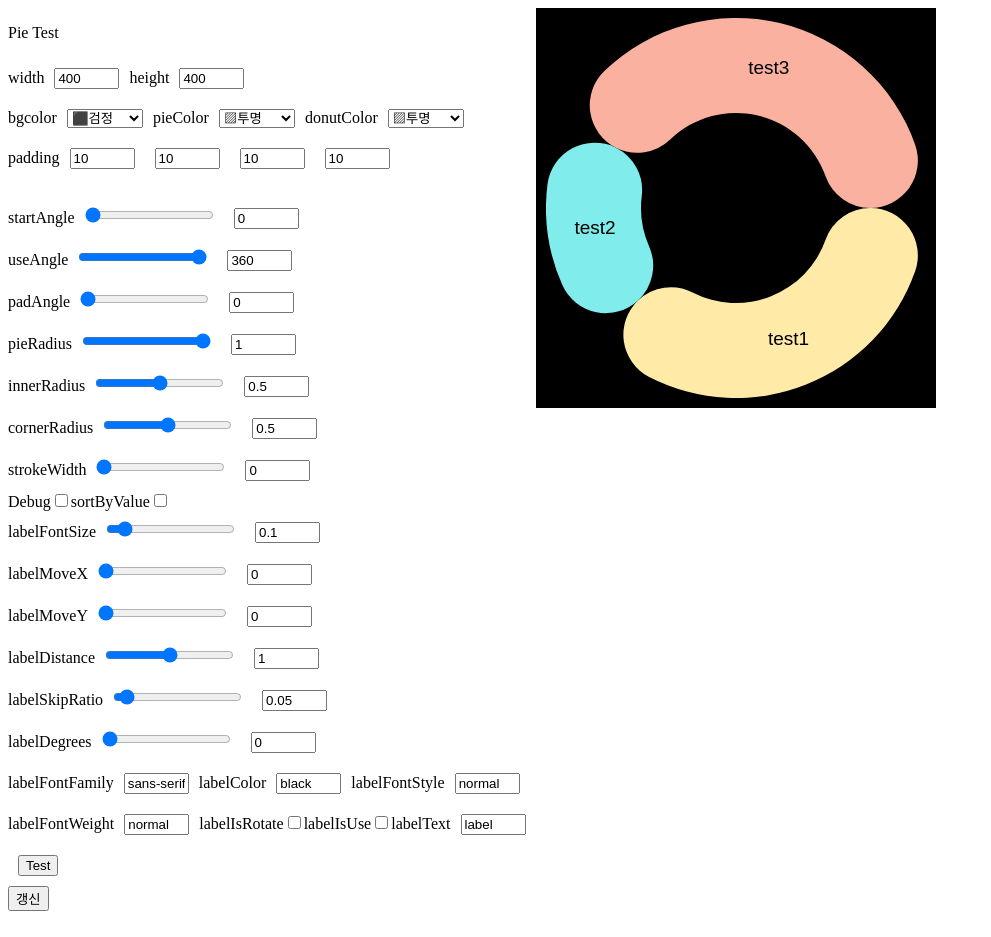
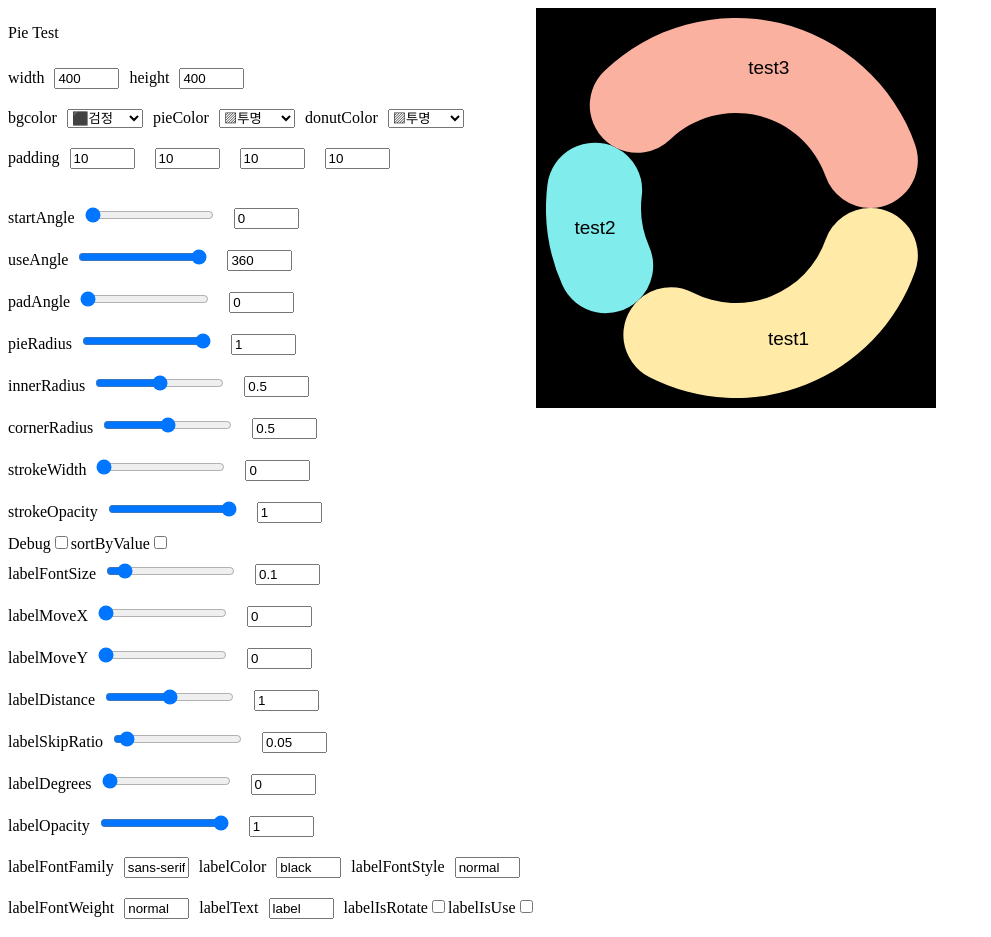
Before and after one commit to sdh20282/jetty-chart, a React (Create React App) app: page / in a window 1280 px wide. Shown: the top 937 px of the page, without its empty margins (0-991 px from the left). Built offline with nearby package versions, Linux system fonts and the light colour scheme.

Commit message:
Feat : 파이 차트 속성 추가

```diff
--- a/src/jetty-chart/src/pies/Pie.js
+++ b/src/jetty-chart/src/pies/Pie.js
@@ -13,6 +13,7 @@ import {
   DEFAULT_SORT_BY_VALUE,
   DEFAULT_START_ANGLE,
   DEFAULT_STROKE_COLOR,
+  DEFAULT_STROKE_OPACITY,
   DEFAULT_STROKE_WIDTH,
   DEFAULT_USE_ANGLE,
 } from "./constants/pieSetting";
@@ -57,13 +58,14 @@ const Pie = ({
   },
   pieSettings = {
     color: DEFAULT_COLOR,
-    strokeColor: DEFAULT_STROKE_COLOR,
     pieRadius: DEFAULT_PIE_RADIUS, // 파이 반지름, default 1
     innerRadius: DEFAULT_INNER_RADIUS, // 내부원 크기, default 0
     cornerRadius: DEFAULT_CORNER_RADIUS, // 조각 둥글기, default 0
     startAngle: DEFAULT_START_ANGLE, // 시작 위치 각도, default 0
     padAngle: DEFAULT_PAD_ANGLE, // 조각 크기, default 100
+    strokeColor: DEFAULT_STROKE_COLOR,
     strokeWidth: DEFAULT_STROKE_WIDTH,
+    strokeOpacity: DEFAULT_STROKE_OPACITY,
     useAngle: DEFAULT_USE_ANGLE,
     sortByValue: DEFAULT_SORT_BY_VALUE,
   },
@@ -81,6 +83,7 @@ const Pie = ({
     labelSkipRatio: DEFAULT_LABEL_SKIP_RATIO,
     labelIsUse: DEFAULT_LABEL_IS_USE,
     labelDegrees: DEFAULT_LABEL_DEGREES,
+    labelOpacity: DEFAULT_STROKE_OPACITY,
   },
 }) => {
   // 테스트용
--- a/src/jetty-chart/src/pies/components/PiePiece.js
+++ b/src/jetty-chart/src/pies/components/PiePiece.js
@@ -15,6 +15,7 @@ const PiePiece = ({
   index,
   strokeColor,
   strokeWidth,
+  strokeOpacity,
   ratio,
   value,
   labelColor,
@@ -30,6 +31,7 @@ const PiePiece = ({
   labelIsUse,
   labelSkipRatio,
   labelDegrees,
+  labelOpacity,
   label,
 }) => {
   return (
@@ -46,6 +48,7 @@ const PiePiece = ({
         color={color}
         strokeColor={strokeColor}
         strokeWidth={strokeWidth}
+        strokeOpacity={strokeOpacity}
         ratio={ratio}
         value={value}
       />
@@ -65,6 +68,7 @@ const PiePiece = ({
         labelSkipRatio={labelSkipRatio}
         labelIsUse={labelIsUse}
         labelDegrees={labelDegrees}
+        labelOpacity={labelOpacity}
         label={label}
         ratio={ratio}
         value={value}
--- a/src/jetty-chart/src/pies/components/PiePieceLabel.js
+++ b/src/jetty-chart/src/pies/components/PiePieceLabel.js
@@ -16,6 +16,7 @@ const PiePieceLabel = ({
   labelIsUse,
   labelSkipRatio,
   labelDegrees,
+  labelOpacity,
   label,
   value,
   ratio,
@@ -35,11 +36,12 @@ const PiePieceLabel = ({
       dominantBaseline="middle"
       transform={`rotate(${(labelIsRotate ? degrees : 0) + labelDegrees})`}
       transform-origin={`${x} ${y}`}
+      opacity={labelOpacity}
     >
       {labelIsUse &&
         labelSkipRatio < ratio &&
         (labelText === "ratio"
-          ? Math.round(ratio * 100) / 100
+          ? Math.round(ratio * 100) + "%"
           : labelText === "value"
           ? value
           : labelText === "label"
--- a/src/jetty-chart/src/pies/components/PiePiecePath.js
+++ b/src/jetty-chart/src/pies/components/PiePiecePath.js
@@ -13,8 +13,9 @@ const PiePiecePath = ({
   calcVertexGroup,
   color,
   strokeColor,
+  strokeWidth,
+  strokeOpacity,
   isLargeArcGroup,
-  strokeWidth,
 }) => {
   const innerPath = `${tangentLineGroup[2].x},${tangentLineGroup[2].y}
   A ${cornerInnerRadius},${cornerInnerRadius},0,0,1,${calcVertexGroup[2].x},${calcVertexGroup[2].y}
@@ -39,6 +40,7 @@ const PiePiecePath = ({
         fill={color}
         stroke={strokeColor}
         strokeWidth={strokeWidth}
+        strokeOpacity={strokeOpacity}
       />
     </>
   );
--- a/src/jetty-chart/src/pies/components/PieSvg.js
+++ b/src/jetty-chart/src/pies/components/PieSvg.js
@@ -60,6 +60,7 @@ const PieSvg = ({ data, generalSettings, pieSettings, labelSettings, debugTool }
           color={pieSettings.color[index % data.length]}
           strokeColor={pieSettings.strokeColor[index % data.length]}
           strokeWidth={pieSettings.strokeWidth}
+          strokeOpacity={pieSettings.strokeOpacity}
           pieRadius={piece.pieRadius}
           innerRadius={piece.innerRadius}
           cornerInnerRadius={piece.cornerInnerRadius}
@@ -84,6 +85,7 @@ const PieSvg = ({ data, generalSettings, pieSettings, labelSettings, debugTool }
           labelIsUse={labelSettings.labelIsUse}
           labelSkipRatio={labelSettings.labelSkipRatio}
           labelDegrees={labelSettings.labelDegrees}
+          labelOpacity={labelSettings.labelOpacity}
           label={piece.label}
           key={index}
         />
--- a/src/jetty-chart/src/pies/constants/labelSettings.js
+++ b/src/jetty-chart/src/pies/constants/labelSettings.js
@@ -11,3 +11,4 @@ export const DEFAULT_LABEL_DEGREES = 0;
 export const DEFAULT_LABEL_TEXT = "label";
 export const DEFAULT_LABEL_SKIP_RATIO = 0.05;
 export const DEFAULT_LABEL_IS_USE = true;
+export const DEFAULT_LABEL_OPACITY = 1;
--- a/src/jetty-chart/src/pies/constants/pieSetting.js
+++ b/src/jetty-chart/src/pies/constants/pieSetting.js
@@ -6,7 +6,6 @@ export const DEFAULT_START_ANGLE = 0;
 export const DEFAULT_USE_ANGLE = 360;
 export const DEFAULT_PAD_ANGLE = 0;
 export const DEFAULT_DEBUG_TOOL = false;
-export const DEFAULT_STROKE_WIDTH = 0;
 export const DEFAULT_SORT_BY_VALUE = false;
 export const DEFAULT_COLOR = [
   "#ffeaa7",
@@ -18,6 +17,8 @@ export const DEFAULT_COLOR = [
   "#fd79a8",
   "#55efc4",
 ];
+export const DEFAULT_STROKE_WIDTH = 0;
+export const DEFAULT_STROKE_OPACITY = 1;
 export const DEFAULT_STROKE_COLOR = [
   "#e5d296",
   "#74d4d4",
--- a/src/jetty-chart/src/pies/testFile/PieTestSetting.js
+++ b/src/jetty-chart/src/pies/testFile/PieTestSetting.js
@@ -22,6 +22,7 @@ const PieTestSetting = ({
   const [color, setColor] = useState(pieSettings.color);
   const [strokeColor, setStrokeColor] = useState(pieSettings.strokeColor);
   const [strokeWidth, setStrokeWidth] = useState(pieSettings.strokeWidth);
+  const [strokeOpacity, setStrokeOpacity] = useState(pieSettings.strokeOpacity);
   const [startAngle, setStartAngle] = useState(pieSettings.startAngle);
   const [padAngle, setPadAngle] = useState(pieSettings.padAngle);
   const [pieRadius, setPieRadius] = useState(pieSettings.pieRadius);
@@ -43,6 +44,7 @@ const PieTestSetting = ({
   const [labelSkipRatio, setLabelSkipRatio] = useState(labelSettings.labelSkipRatio);
   const [labelIsUse, setLabelIsUse] = useState(labelSettings.labelIsUse);
   const [labelDegrees, setLabelDegrees] = useState(labelSettings.labelDegrees);
+  const [labelOpacity, setLabelOpacity] = useState(labelSettings.labelOpacity);
   const colorOption = [
     { value: "transparent", name: "▨투명" },
     { value: "black", name: "⬛검정" },
@@ -74,6 +76,7 @@ const PieTestSetting = ({
       innerRadius,
       cornerRadius,
       strokeWidth,
+      strokeOpacity,
       useAngle,
       sortByValue,
     });
@@ -91,6 +94,7 @@ const PieTestSetting = ({
       labelSkipRatio,
       labelIsUse,
       labelDegrees,
+      labelOpacity,
     });
   }, [
     testToggle,
@@ -98,6 +102,7 @@ const PieTestSetting = ({
     useAngle,
     strokeWidth,
     strokeColor,
+    strokeOpacity,
     color,
     startAngle,
     padAngle,
@@ -123,6 +128,7 @@ const PieTestSetting = ({
     labelSkipRatio,
     labelIsUse,
     labelDegrees,
+    labelOpacity,
     changeNewGeneralSettings,
     changeNewPieSettings,
     changeNewLabelSettings,
@@ -361,6 +367,27 @@ const PieTestSetting = ({
             }}
           />
           <br />
+          <label>strokeOpacity</label>
+          <input
+            type={"range"}
+            min="0"
+            max={"1"}
+            step={"0.01"}
+            style={{ margin: "10px" }}
+            value={strokeOpacity}
+            onChange={(e) => {
+              setStrokeOpacity(Number(e.target.value));
+            }}
+          />
+          <input
+            size={5}
+            style={{ margin: "10px" }}
+            value={strokeOpacity}
+            onChange={(e) => {
+              setStrokeOpacity(Number(e.target.value));
+            }}
+          />
+          <br />
           <label>Debug</label>
           <input
             type={"checkbox"}
@@ -507,6 +534,27 @@ const PieTestSetting = ({
             }}
           />
           <br />
+          <label>labelOpacity</label>
+          <input
+            type={"range"}
+            min="0"
+            max={"1"}
+            step={"0.01"}
+            style={{ margin: "10px" }}
+            value={labelOpacity}
+            onChange={(e) => {
+              setLabelOpacity(Number(e.target.value));
+            }}
+          />
+          <input
+            size={5}
+            style={{ margin: "10px" }}
+            value={labelOpacity}
+            onChange={(e) => {
+              setLabelOpacity(Number(e.target.value));
+            }}
+          />
+          <br />
           <label>labelFontFamily</label>
           <input
             size={5}
@@ -544,6 +592,15 @@ const PieTestSetting = ({
               setLabelFontWeight(e.target.value);
             }}
           />
+          <label>labelText</label>
+          <input
+            size={5}
+            style={{ margin: "10px" }}
+            value={labelText}
+            onChange={(e) => {
+              setLabelText(e.target.value);
+            }}
+          />
           <label>labelIsRotate</label>
           <input
             type={"checkbox"}
@@ -562,15 +619,6 @@ const PieTestSetting = ({
               setLabelIsUse(!labelIsUse);
             }}
           />
-          <label>labelText</label>
-          <input
-            size={5}
-            style={{ margin: "10px" }}
-            value={labelText}
-            onChange={(e) => {
-              setLabelText(e.target.value);
-            }}
-          />
         </div>
         <button style={{ margin: "10px" }} onClick={() => setTestToggle(!testToggle)}>
           Test
```
Also changed, not shown: src/jetty-chart/src/pies/testFile/components/testRange.js (added, +29 -0 lines).
